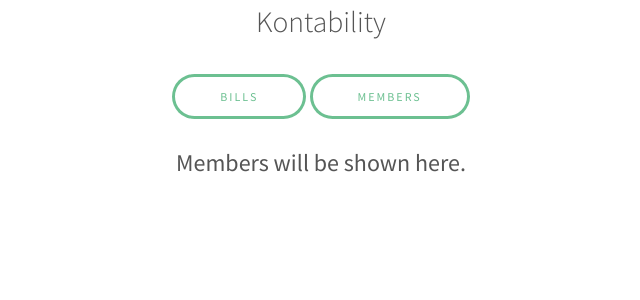
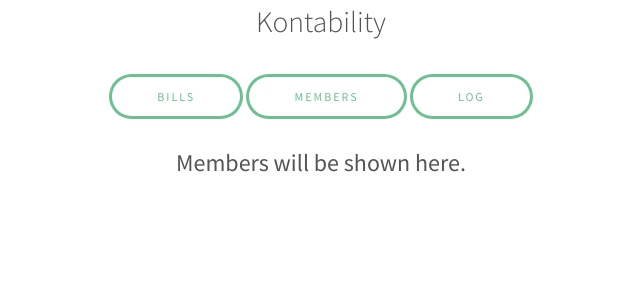
Before and after one commit to samubarb/konta-web, a Flask app: page / in a window 1280 px wide. Shown: the top 300 px of the page, without its empty margins (319-959 px from the left). Run offline with Flask 2, Linux system fonts and the light colour scheme.

Commit message:
add log feature

```diff
--- a/app.py
+++ b/app.py
@@ -39,6 +39,75 @@ class Bill(db.Model):
     def __repr__(self):
         return '<Bill %r>' % self.id
 
+class Log(db.Model):
+    id = db.Column(db.Integer, primary_key=True)
+    description = db.Column(db.String(200), nullable=False)
+    date_created = db.Column(db.DateTime, default=datetime.utcnow)
+
+    def __repr__(self):
+        return '<Log %r>' % self.id
+
+    @staticmethod
+    def pay(name, amount):
+        desc = name + ' paid €' + str(amount)
+        new_log = Log(description=desc)
+        try:
+            db.session.add(new_log)
+            db.session.commit()
+        except:
+            raise Exception('PayLogException')
+
+    @staticmethod
+    def new_bill(bill):
+        desc = 'Added bill ' + bill.description + ' of €' + str(bill.amount)
+        new_log = Log(description=desc)
+        try:
+            db.session.add(new_log)
+            db.session.commit()
+        except:
+            raise Exception('NewBillLogException')
+
+    @staticmethod
+    def delete_bill(bill):
+        desc = 'Deleted bill ' + bill.description + ' of €' + str(bill.amount)
+        new_log = Log(description=desc)
+        try:
+            db.session.add(new_log)
+            db.session.commit()
+        except:
+            raise Exception('DeleteBillLogException')
+
+    @staticmethod
+    def update_bill(bill):
+        desc = 'Updated bill ' + bill.description + ' of €' + str(bill.amount)
+        new_log = Log(description=desc)
+        try:
+            db.session.add(new_log)
+            db.session.commit()
+        except:
+            raise Exception('UpdateBillLogException')
+
+    @staticmethod
+    def new_member(member):
+        desc = 'Added member ' + member.name + ' with debt of €' + str(member.debt)
+        new_log = Log(description=desc)
+        try:
+            db.session.add(new_log)
+            db.session.commit()
+        except:
+            raise Exception('NewMemberLogException')
+
+    @staticmethod
+    def delete_member(member):
+        desc = 'Deleted member ' + member.name + ' with debt of €' + str(member.get_debt())
+        new_log = Log(description=desc)
+        try:
+            db.session.add(new_log)
+            db.session.commit()
+        except:
+            raise Exception('NewMemberLogException')
+
+
 @app.route('/', methods=['GET'])
 def index():
     members = Member.query.order_by(Member.date_created).all()
@@ -53,6 +122,7 @@ def pay_member(id):
         try:
             member.pay(amount)
             db.session.commit()
+            Log.pay(member.name, amount)
             return redirect('/')
         except:
             return 'There was an issue updating the debt.'
@@ -69,6 +139,7 @@ def pay_batch():
             for member in members:
                 member.pay(amount)
             db.session.commit()
+            Log.pay('Everyone', amount)
             return redirect('/')
         except:
             return 'There was an issue updating debts.'
@@ -88,6 +159,7 @@ def add_bill():
             for member in members:
                 member.charge_bill(debt_increment_apiece)
             db.session.commit()
+            Log.new_bill(new_bill)
             return redirect('/add_bill/')
         except:
             return 'There was an issue adding that bill.'
@@ -106,6 +178,7 @@ def delete_bill(id):
             member.charge_bill(debt_decrease_apiece)
         db.session.delete(bill_to_delete)
         db.session.commit()
+        Log.delete_bill(bill_to_delete)
         # flash('Member succesfully deleted')
         return redirect('/add_bill/')
     except:
@@ -126,6 +199,7 @@ def update_bill(id):
             for member in members:
                 member.charge_bill(debt_increase_apiece)
             db.session.commit()
+            Log.update_bill(bill_to_update)
             return redirect('/add_bill/')
         except:
             return 'There was an issue updating that bill.'
@@ -150,6 +224,7 @@ def add_member():
         try:
             db.session.add(new_member)
             db.session.commit()
+            Log.new_member(new_member)
             return redirect('/add_member/')
         except:
             return 'There was an issue adding that member.'
@@ -160,6 +235,9 @@ def add_member():
 @app.route('/delete_member/<int:id>')
 def delete_member(id):
     member_to_delete = Member.query.get_or_404(id)
+
+    Log.delete_member(member_to_delete)
+
 
     try:
         db.session.delete(member_to_delete)
@@ -185,6 +263,10 @@ def update_member(id):
     else:
         return render_template('update_member.html', member=member_to_update)
 
+@app.route('/events_log/')
+def events_log():
+    logs = Log.query.order_by(desc(Log.date_created)).all()
+    return render_template('events_log.html', logs=logs)
 
 if __name__ == '__main__':
     app.run(debug=True)
--- a/templates/index.html
+++ b/templates/index.html
@@ -14,6 +14,7 @@
         {% if members|length > 1 %}
         <a href="/pay_batch" class="button">Batch pay</a>
         {% endif %}
+        <a href="/events_log" class="button">Log</a>
     </div>
     <br>
 
```
